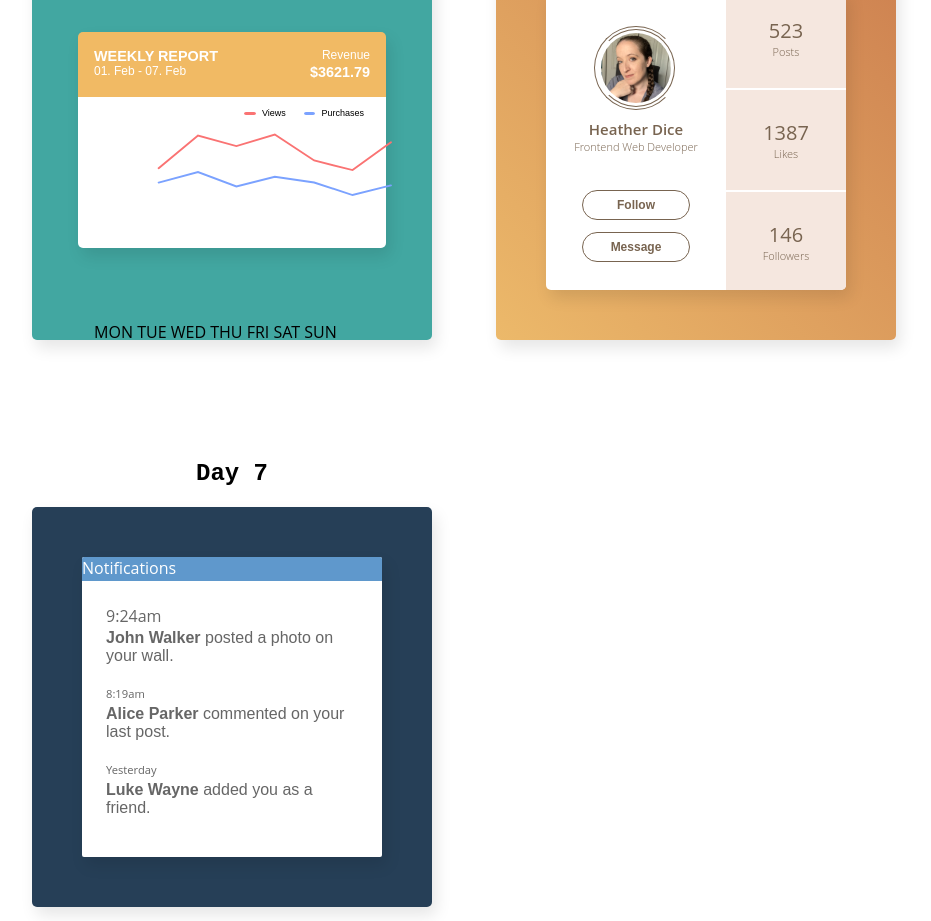
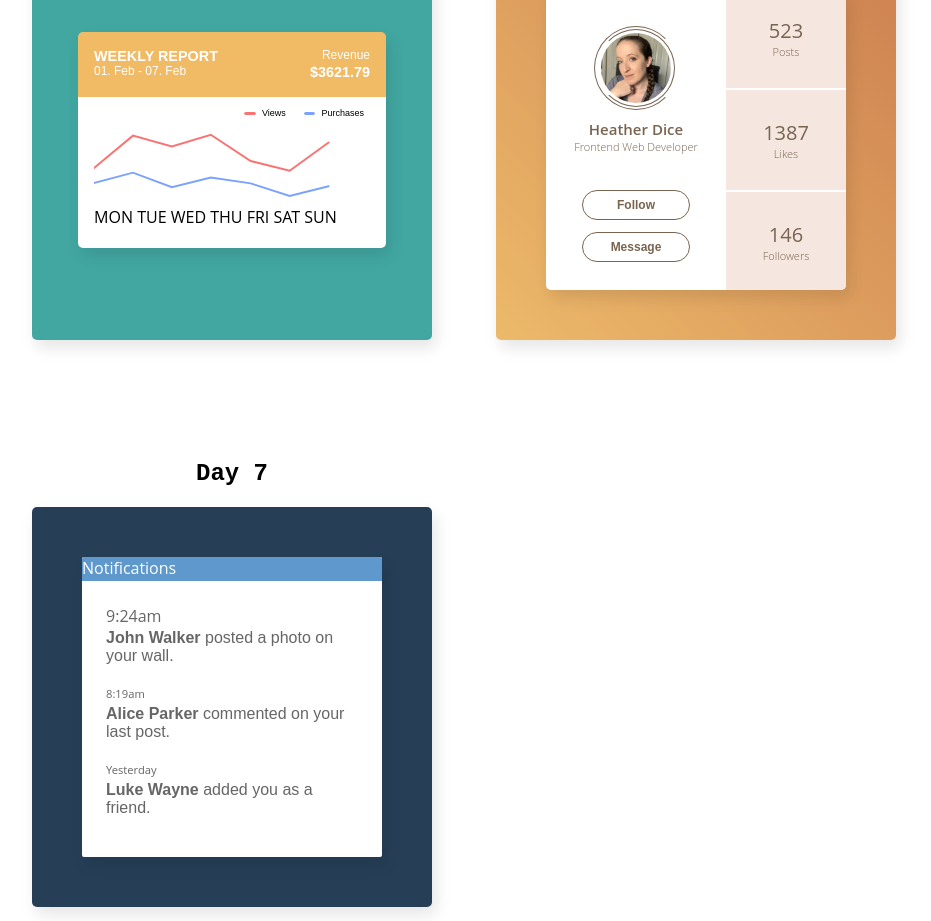
Before and after one commit to heatherdice/100_days_css, a React (Create React App) app: page / in a window 1280 px wide. Shown: the part 2200-3121 px from the top of the page, without its empty margins (176-1107 px from the left). Built offline with nearby package versions, Linux system fonts and the light colour scheme.

Commit message:
Positioning svg, polylines

```diff
--- a/src/components/dayComponents/Day5.js
+++ b/src/components/dayComponents/Day5.js
@@ -29,7 +29,7 @@ export default function Day5() {
 
                 {/* chart */}
                 <div className="chart-lines">
-                    <svg viewBox="0 0 250 200">
+                    <svg viewBox="10 0 300 80">
                         <polyline points="9,46 50,12 90,23 130,11 171,38 211,48 251,19" className="red-line" />
                         <polyline points="9,61 50,50 90,65 130,55 171,61 211,74 251,64" className="blue-line" />
                     </svg>
--- a/src/styles/dayStyles/Day5.css
+++ b/src/styles/dayStyles/Day5.css
@@ -78,8 +78,8 @@
 }
 
 .chart-lines {
-	height: 12em;
-	width: 22em;
+	max-width: 100%;
+	max-height: 12.5em;
 	position: absolute;
 	/* padding: 1em 1em 0 0.5em; */
 }
@@ -100,7 +100,8 @@
 
 svg {
 	width: 100%;
-	height: 100%;
+	max-height: 100%;
+
 }
 
 @media (max-width: 945px) {
```
